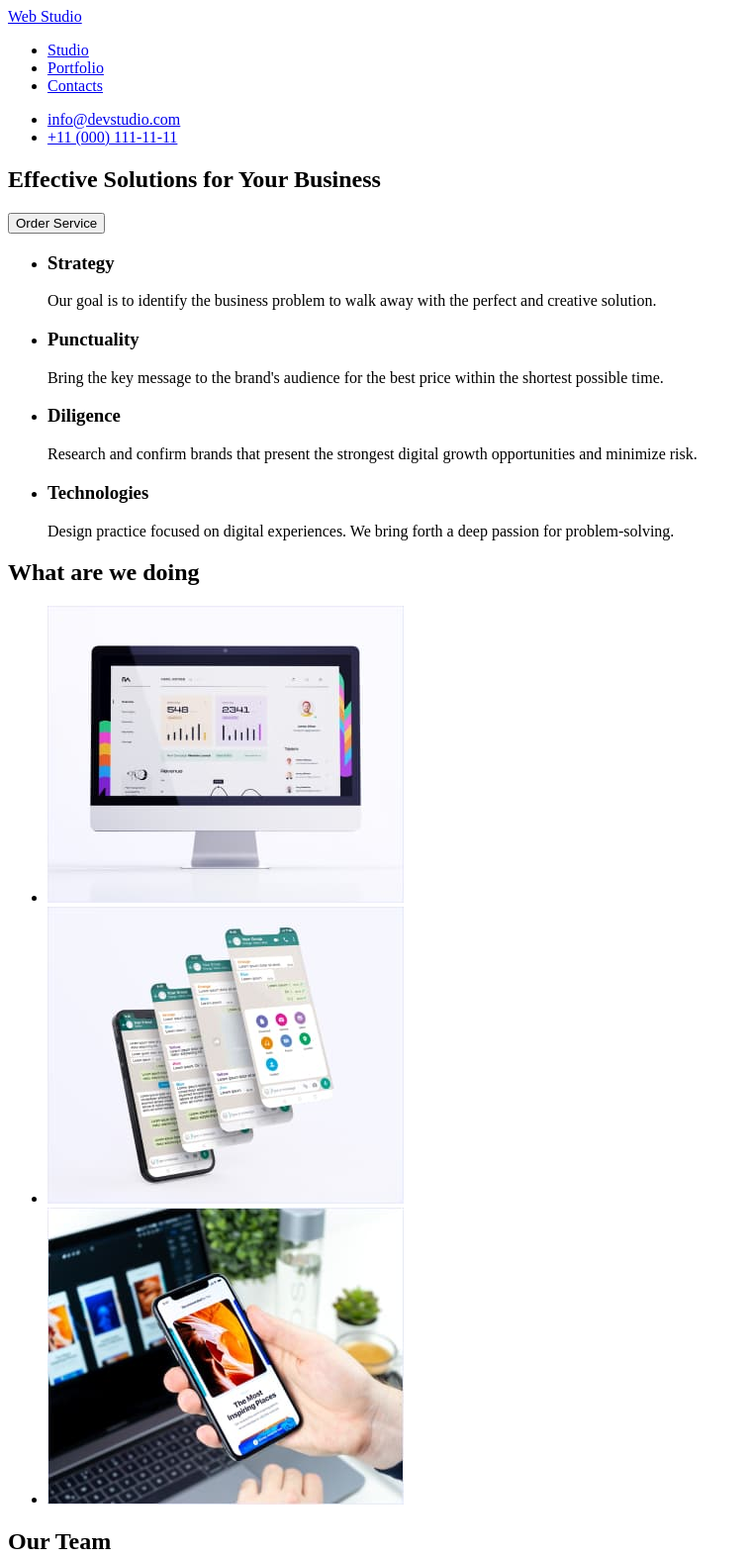
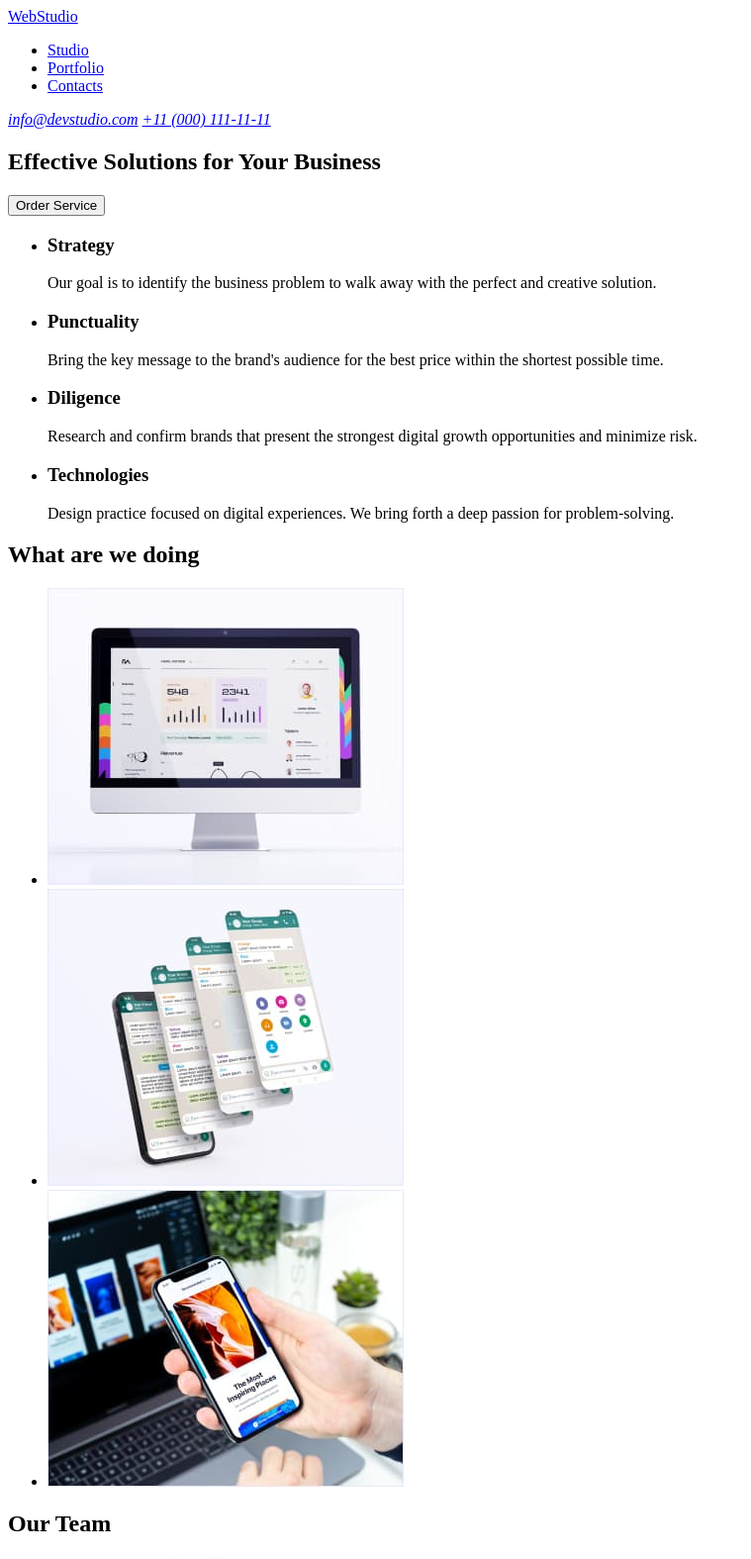
Before and after one commit to Svitlana-Ivanchuk/goit-markup-hw-01, a plain HTML site: page index.html in a window 1280 px wide. Shown: the top 1575 px of the page at 99% size, without its empty margins (0-759 px from the left). Drawn offline with Linux system fonts and the light colour scheme.

Commit message:
error correction

```diff
--- a/index.html
+++ b/index.html
@@ -10,17 +10,17 @@
   <body>
     <header>
       <nav>
-        <a href="/">Web Studio</a>
+        <a href="./index.html">WebStudio</a>
         <ul>
           <li><a href="#">Studio</a></li>
           <li><a href="#">Portfolio</a></li>
           <li><a href="#">Contacts</a></li>
         </ul>
-        <ul>
-          <li><a href="mailto:info@devstudio.com">info@devstudio.com</a></li>
-          <li><a href="tel:+110001111111">+11 (000) 111-11-11</a></li>
-        </ul>
       </nav>
+      <address>
+        <a href="mailto:info@devstudio.com">info@devstudio.com</a>
+        <a href="tel:+110001111111">+11 (000) 111-11-11</a>
+      </address>
     </header>
 
     <main>
@@ -73,14 +73,28 @@
         <ul>
           <li>
             <img
-              src="./img/about-work-1.jpg"
+              src="./images/about-work-1.jpg"
               alt="desktop"
               width="360"
               height="300"
             />
           </li>
-          <li><img src="./img/about-work-2.jpg" alt="mobile" /></li>
-          <li><img src="./img/about-work-3.jpg" alt="app" /></li>
+          <li>
+            <img
+              src="./images/about-work-2.jpg"
+              alt="mobile"
+              width="360"
+              height="300"
+            />
+          </li>
+          <li>
+            <img
+              src="./images/about-work-3.jpg"
+              alt="app"
+              width="360"
+              height="300"
+            />
+          </li>
         </ul>
       </section>
       <!-- /sectuin about work-->
@@ -91,7 +105,7 @@
         <ul>
           <li>
             <img
-              src="./img/team-1.jpg"
+              src="./images/team-1.jpg"
               alt="webstudio work"
               width="264"
               height="260"
@@ -101,7 +115,7 @@
           </li>
           <li>
             <img
-              src="./img/team-2.jpg"
+              src="./images/team-2.jpg"
               alt="webstudio work"
               width="264"
               height="260"
@@ -111,7 +125,7 @@
           </li>
           <li>
             <img
-              src="./img/team-3.jpg"
+              src="./images/team-3.jpg"
               alt="webstudio work"
               width="264"
               height="260"
@@ -121,7 +135,7 @@
           </li>
           <li>
             <img
-              src="./img/team-4.jpg"
+              src="./images/team-4.jpg"
               alt="webstudio work"
               width="264"
               height="260"
@@ -135,7 +149,7 @@
     </main>
 
     <footer>
-      <a href="/">Web Studio</a>
+      <a href="./index.html">WebStudio</a>
       <p>
         Increase the flow of customers and sales for your business with digital
         marketing & growth solutions.
```
Also changed, not shown: images/about-work-1.jpg (renamed from img/about-work-1.jpg), images/about-work-2.jpg (renamed from img/about-work-2.jpg), images/about-work-3.jpg (renamed from img/about-work-3.jpg), images/team-1.jpg (renamed from img/team-1.jpg), images/team-2.jpg (renamed from img/team-2.jpg), images/team-3.jpg (renamed from img/team-3.jpg), images/team-4.jpg (renamed from img/team-4.jpg).
